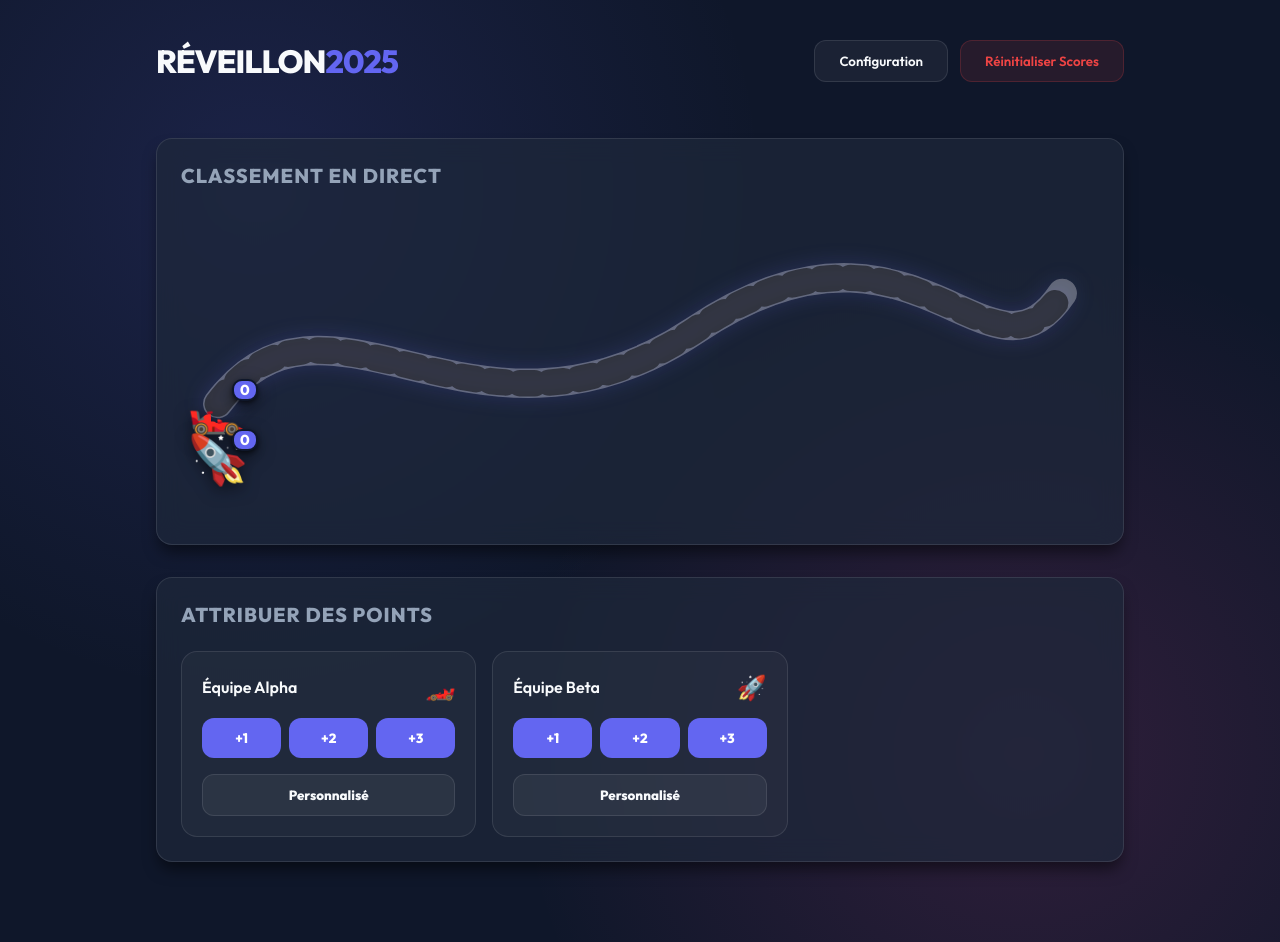
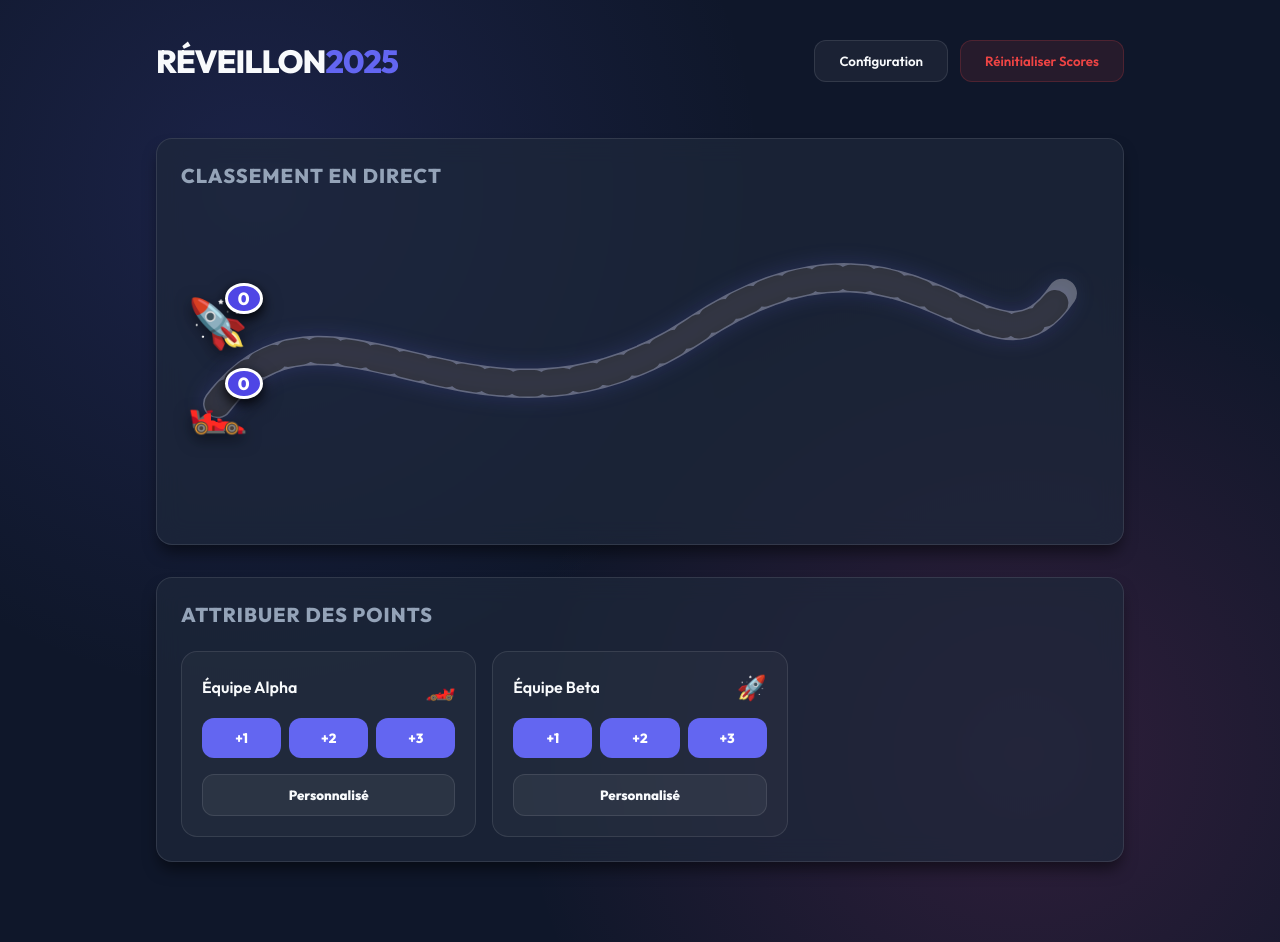
Before and after one commit to SoenF/soiree_jeu, a plain HTML site: page index.html in a window 1280 px wide. Drawn offline with Linux system fonts and the light colour scheme.

Commit message:
Fix vehicle occlusion and badge visibility with image support

```diff
--- a/script.js
+++ b/script.js
@@ -118,19 +118,19 @@ function renderTracks() {
     // 2. Prepare/Calc Positions & Collision Handling
     const maxCurrentScore = Math.max(...state.teams.map(t => t.score), state.targetScore);
 
-    // Pre-calculate progress and sort primarily by progress, secondarily by score
+    // Pre-calculate progress and sort primarily by progress
     let vehicles = state.teams.map(team => {
         const rawPct = Math.min((team.score / maxCurrentScore), 1.0);
         return {
             ...team,
             rawPct: rawPct,
-            displayOffset: 0 // Will be calculated
+            displayOffset: 0
         };
     }).sort((a, b) => a.rawPct - b.rawPct);
 
     // Group close vehicles (visual collision detection)
-    // Threshold: 3% of track length is approx effective width of a car
-    const PROXIMITY_THRESHOLD = 0.035;
+    // Increased threshold to 6% of track length to prevent overlaps
+    const PROXIMITY_THRESHOLD = 0.06;
 
     const clusters = [];
     if (vehicles.length > 0) {
@@ -153,19 +153,14 @@ function renderTracks() {
     // Assign vertical offsets within clusters
     clusters.forEach(cluster => {
         if (cluster.length > 1) {
-            // Distribute: Center(0), Up(-1), Down(+1), Up(-2)...
-            // We want the leader of the pack (?) or just spread them.
-            // Let's spread from center out.
+            // Distribute: Center(0), Up(-75), Down(+75), Up(-150), Down(+150)...
             cluster.forEach((v, idx) => {
-                // Convert 0,1,2,3... to 0, -1, 1, -2, 2...
-                // Algorithm: if even -> positive, if odd -> negative (after 0)
-                // Actually simpler: 0, 50, -50, 100, -100
                 if (idx === 0) {
                     v.displayOffset = 0;
                 } else {
-                    const sign = (idx % 2 === 0) ? -1 : 1;
+                    const sign = (idx % 2 === 0) ? 1 : -1;
                     const magnitude = Math.ceil(idx / 2);
-                    v.displayOffset = sign * magnitude * 50; // 50px spread
+                    v.displayOffset = sign * magnitude * 85; // 85px spread for better visibility
                 }
             });
         }
@@ -173,7 +168,7 @@ function renderTracks() {
 
     // 3. Render
     vehicles.forEach(data => {
-        const team = state.teams.find(t => t.id === data.id); // Get ref to original state if needed, or use data
+        const team = state.teams.find(t => t.id === data.id);
         let wrapper = document.getElementById(`wrapper-${team.id}`);
 
         if (!wrapper) {
@@ -191,17 +186,21 @@ function renderTracks() {
         wrapper.style.top = `${yPct}%`;
         wrapper.style.marginTop = `${data.displayOffset}px`;
 
+        // DETECT IF VEHICLE IS IMAGE OR EMOJI
+        const isEmoji = !team.vehicle.includes('/') && team.vehicle.length < 5;
+        const vehicleMarkup = isEmoji
+            ? `<span style="display: inline-block; transform: scaleX(-1);">${team.vehicle}</span>`
+            : `<img src="${team.vehicle}" style="width: 80px; height: 50px; object-fit: contain; transform: scaleX(-1);">`;
+
         // Update Content
         wrapper.innerHTML = `
             <div class="vehicle">
-                <span style="display: inline-block; transform: scaleX(-1);">${team.vehicle}</span>
+                ${vehicleMarkup}
                 <div class="vehicle-score-badge">${team.score}</div>
             </div>
-            <!-- Removed vehicle-label as requested -->
         `;
 
-        // Z-Index: Ensure lower items (visually) are above higher items relative to page?
-        // Or simply score-based.
+        // Z-Index: Ensure vehicles further along are on top
         wrapper.style.zIndex = 100 + Math.floor(data.rawPct * 1000);
     });
 
--- a/style.css
+++ b/style.css
@@ -117,14 +117,13 @@ h2 {
 .vehicle-wrapper {
     position: absolute;
     transform: translate(-50%, -50%);
-    transition: left 0.8s cubic-bezier(0.34, 1.56, 0.64, 1), top 0.8s cubic-bezier(0.34, 1.56, 0.64, 1), margin 0.3s ease;
+    transition: left 0.8s cubic-bezier(0.34, 1.56, 0.64, 1), top 0.8s cubic-bezier(0.34, 1.56, 0.64, 1), margin-top 0.5s ease-out;
     z-index: 10;
     display: flex;
     flex-direction: column;
     align-items: center;
     pointer-events: none;
     width: 100px;
-    /* Fixed width for centering */
 }
 
 .vehicle {
@@ -135,7 +134,8 @@ h2 {
     user-select: none;
     cursor: grab;
     position: relative;
-    /* For badge positioning */
+    /* Height constraint for images if needed */
+    min-height: 50px;
 }
 
 .vehicle:hover {
@@ -145,17 +145,20 @@ h2 {
 
 .vehicle-score-badge {
     position: absolute;
-    top: -5px;
-    right: -10px;
-    background: var(--primary);
+    top: -15px;
+    right: -15px;
+    background: #4f46e5;
     color: white;
-    font-size: 0.9rem;
-    font-weight: 800;
-    padding: 2px 6px;
-    border-radius: 10px;
-    border: 2px solid var(--bg-dark);
-    box-shadow: 0 2px 4px rgba(0, 0, 0, 0.5);
-    z-index: 20;
+    font-size: 1.1rem;
+    font-weight: 900;
+    padding: 4px 10px;
+    min-width: 30px;
+    text-align: center;
+    border-radius: 50%;
+    border: 3px solid white;
+    box-shadow: 0 4px 10px rgba(0, 0, 0, 0.6);
+    z-index: 999;
+    /* STAYS ABOVE EVERYTHING */
 }
 
 .vehicle-label {
```
